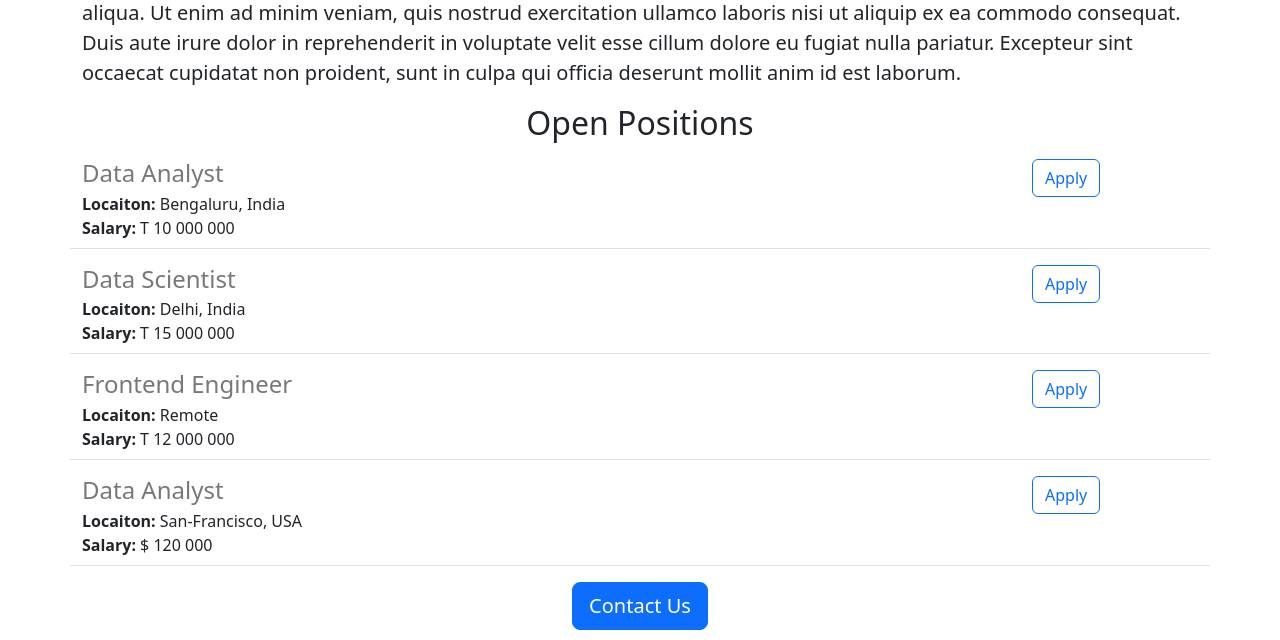
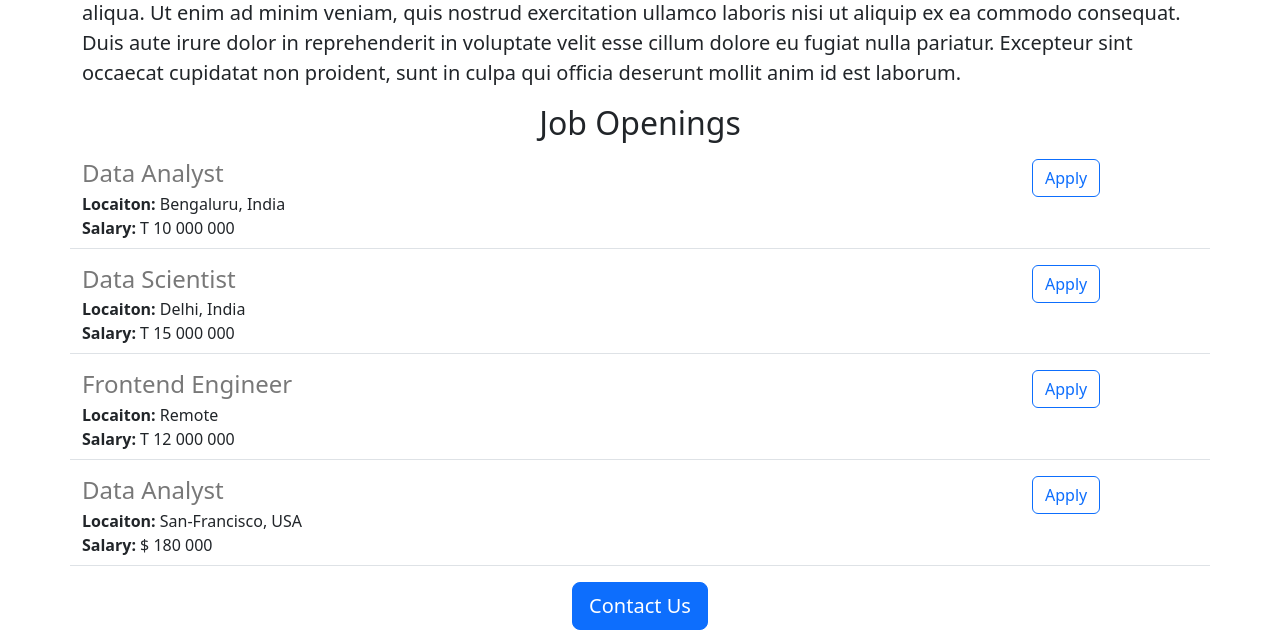
Before and after one commit to shamarbrz/jovian-careers-website-v2, a Flask app: page / in a window 1280 px wide. Shown: the part 542-1182 px from the top of the page. Run offline with Flask 2, Linux system fonts and the light colour scheme.

Commit message:
Made some changes

```diff
--- a/main.py
+++ b/main.py
@@ -25,7 +25,7 @@ JOBS = [
     'id': 4,
     'title': "Data Analyst",
     'locaiton': 'San-Francisco, USA',
-    'salary': '$ 120 000'
+    'salary': '$ 180 000'
   }
 ]
 
--- a/templates/home.html
+++ b/templates/home.html
@@ -21,7 +21,7 @@
         <p class="lead">
           Lorem ipsum dolor sit amet, consectetur adipiscing elit, sed do eiusmod tempor incididunt ut labore et dolore magna aliqua. Ut enim ad minim veniam, quis nostrud exercitation ullamco laboris nisi ut aliquip ex ea commodo consequat. Duis aute irure dolor in reprehenderit in voluptate velit esse cillum dolore eu fugiat nulla pariatur. Excepteur sint occaecat cupidatat non proident, sunt in culpa qui officia deserunt mollit anim id est laborum.
         </p>
-        <h2 class="text-center">Open Positions</h2>
+        <h2 class="text-center">Job Openings</h2>
         <p>
         <div>
             {% for job in jobs %}
```
